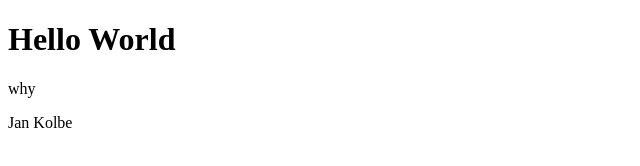
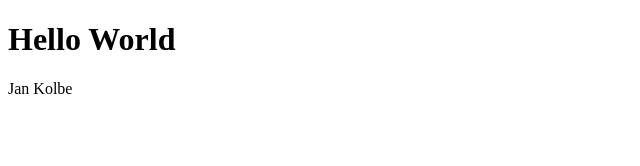
Before and after one commit to JanKolbe1601/JanKolbe1601.github.io, a plain HTML site: page index.html in a window 1280 px wide. Shown: the whole page, without its empty margins (0-640 px from the left). Drawn offline with Linux system fonts and the light colour scheme.

Commit message:
Update index.html

```diff
--- a/index.html
+++ b/index.html
@@ -2,7 +2,6 @@
     <html>
         <body>
             <h1>Hello World</h1>
-            <p>why </p>
             <p>Jan Kolbe </p>
         </body>
     </html>
```
